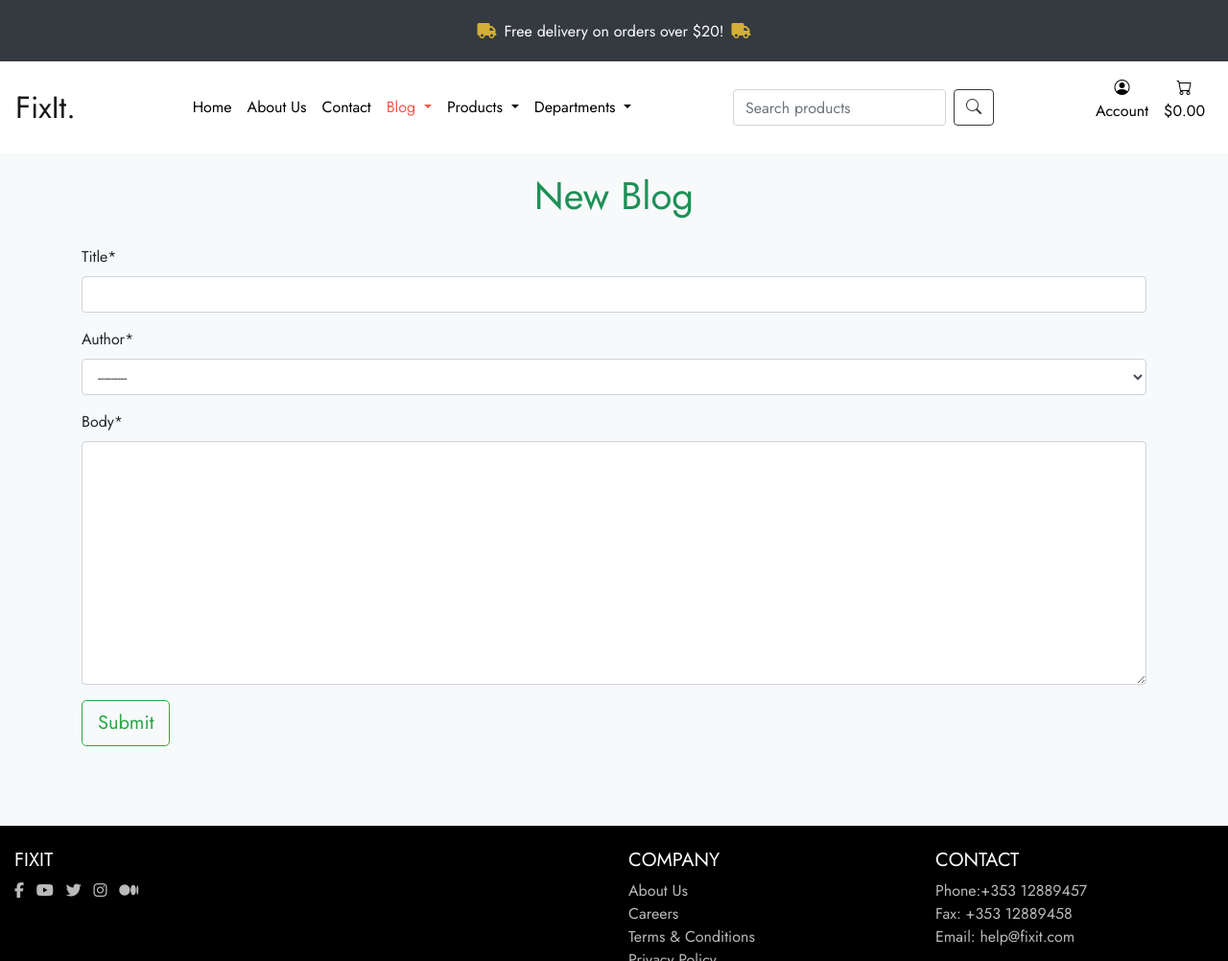
After one commit to seamusmacg/fixit_v1, a Django app: page /blog/write_blog/ in a window 1280 px wide. The commit adds this page. Shown: the whole page at 96% size. Run offline with Django 3.2, Linux system fonts and the light colour scheme; some libraries are stand-ins or nearby versions.

Commit message:
Add create blog functionality

```diff
--- a/blog/models.py
+++ b/blog/models.py
@@ -1,5 +1,6 @@
 from django.db import models
 from django.contrib.auth.models import User
+from django.urls import reverse
 
 # Create your models here.
 
@@ -10,3 +11,7 @@ class BlogPost(models.Model):
 
     def __str__(self):
         return self.title + ' | ' + str(self.author)
+
+
+    def get_absolute_url(self):
+        return reverse('blog-detail', args=(str(self.id)))
--- a/blog/templates/blog/blog_detail.html
+++ b/blog/templates/blog/blog_detail.html
@@ -9,14 +9,14 @@
         <h1 class="text-center contact-heading">{{ blogpost.title }}</h1>
         {% if blogpost.author.first_name|length > 0 %}
         {% else %}
-        <small>Authored By: {{ blogpost.author }}</small>
+        <small>Authored By: {{ blogpost.author|title }}</small>
         {% endif %}
         <div>
             <p class="text-justify">{{ blogpost.body }}</p>
             <small class="font-italic text-info">Authored By: {{ blogpost.author.first_name }}
                 {{ blogpost.author.last_name }} (Administrator Account)</small>
         </div>
-        <div class="pt-2">
+        <div class="pt-2 pb-5">
             <a class="btn btn-dark" href="{% url 'blog' %}" role="button"><i class="fas fa-arrow-left pr-1"></i>Back</a>
             {% if request.user.is_superuser %}
             <a class="btn btn-info" href="#" role="button">Edit</a>
--- /dev/null
+++ b/blog/templates/blog/write_blog.html
@@ -0,0 +1,20 @@
+{% extends "base.html" %}
+{% load static %}
+{% load crispy_forms_tags %}
+
+
+{% block content %}
+<!-- Post Blog Section -->
+<section class="bg-light">
+    <div class="container">
+        <h1 class="text-center contact-heading">New Blog</h1>
+
+        <form method="POST">
+            {% csrf_token %}
+            {{ form|crispy }}
+            <button type="submit" class="btn btn-outline-success btn-lg">Submit</button>
+            <br>
+        </form>
+    </div>
+</section>
+{% endblock %}
--- a/blog/urls.py
+++ b/blog/urls.py
@@ -2,10 +2,12 @@
 from django.contrib import admin
 from django.urls import path
 # from . import views
-from .views import MainBlog, BlogDetail
+from .views import MainBlog, BlogDetail, AddBlog
 
 urlpatterns = [
     # path('', views.blog, name='blog'),
     path('', MainBlog.as_view(), name="blog"),
     path('article/<int:pk>', BlogDetail.as_view(), name="blog-detail"),
+    path('write_blog/', AddBlog.as_view(), name="write-blog"),
+
 ]
--- a/blog/views.py
+++ b/blog/views.py
@@ -1,6 +1,7 @@
 from django.shortcuts import render
-from django.views.generic import ListView, DetailView
+from django.views.generic import ListView, DetailView, CreateView
 from .models import BlogPost
+from django.contrib import messages
 
 # Create your views here.
 
@@ -15,3 +16,9 @@ class MainBlog(ListView):
 class BlogDetail(DetailView):
     model = BlogPost
     template_name = 'blog/blog_detail.html'
+
+
+class AddBlog(CreateView):
+    model = BlogPost
+    template_name = 'blog/write_blog.html'
+    fields = '__all__'
--- a/fixit/settings.py
+++ b/fixit/settings.py
@@ -21,7 +21,7 @@ BASE_DIR = Path(__file__).resolve().parent.parent
 # See https://docs.djangoproject.com/en/3.2/howto/deployment/checklist/
 
 # SECURITY WARNING: keep the secret key used in production secret!
-SECRET_KEY = os.environ.get('SECRET_KEY', 'm8mxi#5q5%mkh%05$wm0*(dhsg_c#^ky08x8_j4%cvar+!6be=')
+SECRET_KEY = os.environ.get('SECRET_KEY', '')
 
 # SECURITY WARNING: don't run with debug turned on in production!
 # DEBUG = 'DEVELOPMENT' in os.environ
--- a/templates/base.html
+++ b/templates/base.html
@@ -102,8 +102,10 @@
                         </a>
                         <div class="dropdown-menu" aria-labelledby="navbarDropdown">
                             <a class="dropdown-item" href="{% url 'blog' %}">All Blogs</a>
+                            {% if request.user.is_superuser %}
                             <div class="dropdown-divider"></div>
-                            <a class="dropdown-item" href="#">Write Blog</a>
+                            <a class="dropdown-item" href="{% url 'write-blog' %}">Write Blog</a>
+                            {% endif %}
                         </div>
                     </li>
                     <li class="nav-item dropdown">
```
